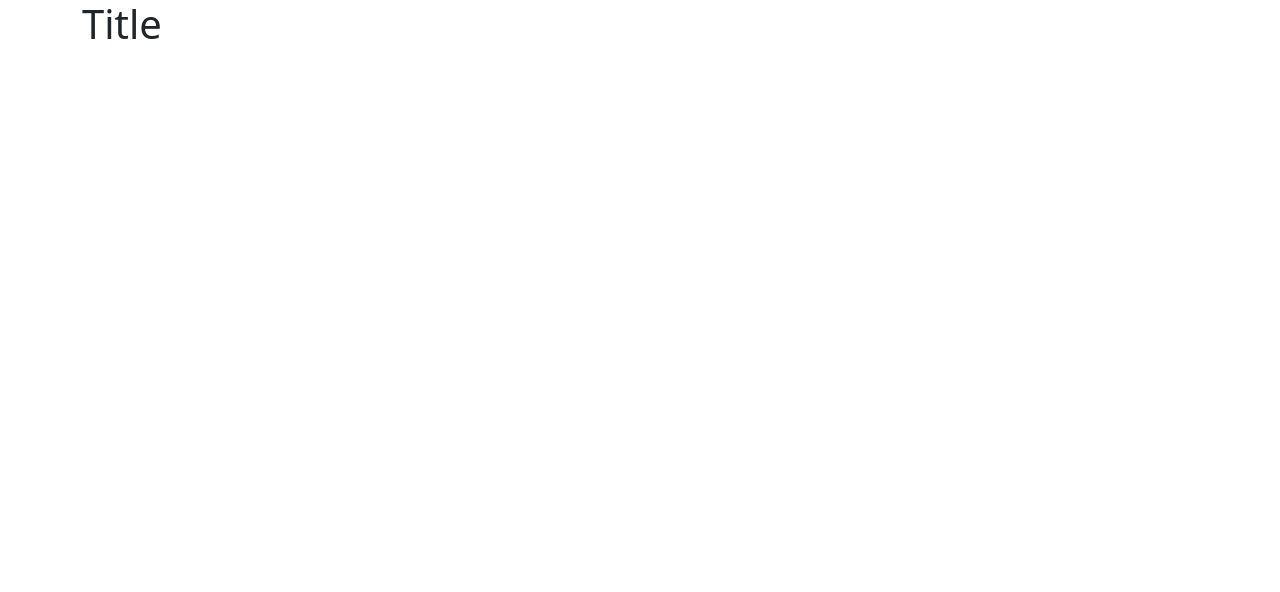
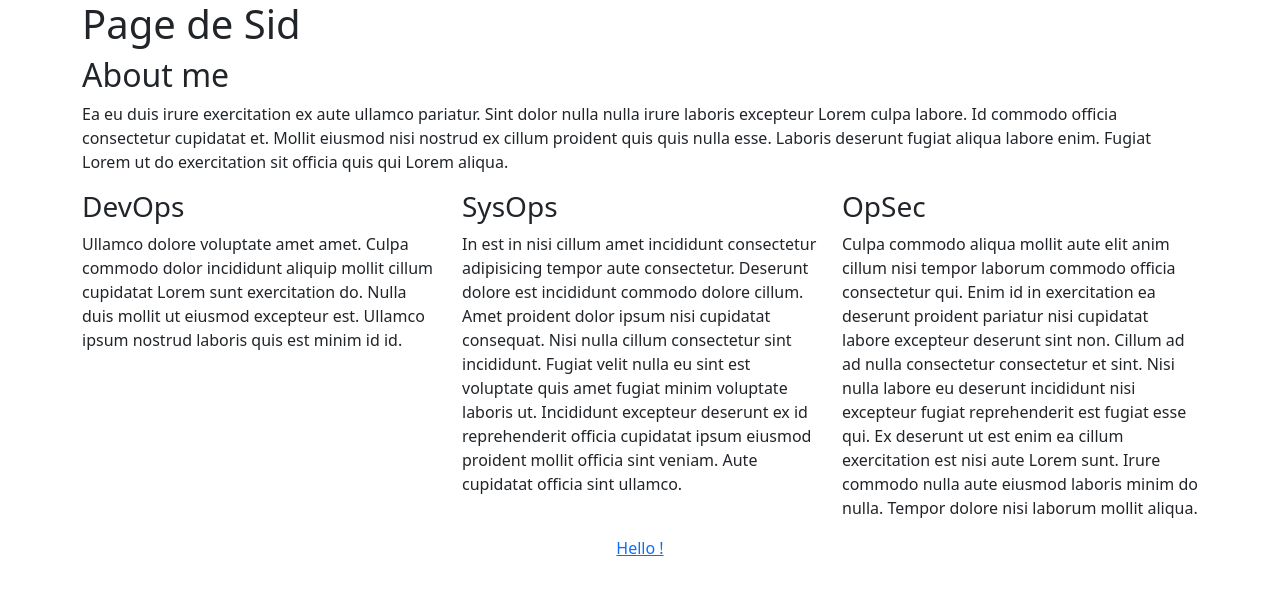
Before and after one commit to sidbxl/exo-250618-sid, a plain HTML site: page index.html in a window 1280 px wide. Drawn offline with nearby package versions, Linux system fonts and the light colour scheme.

Commit message:
Update Index.html

```diff
--- a/index.html
+++ b/index.html
@@ -12,9 +12,26 @@
   </head>
   <body>
     <div class="container">
-        <h1>Title</h1>
+        <h1>Page de Sid</h1>
+        <h2>About me</h2>
+        <p>Ea eu duis irure exercitation ex aute ullamco pariatur. Sint dolor nulla nulla irure laboris excepteur Lorem culpa labore. Id commodo officia consectetur cupidatat et. Mollit eiusmod nisi nostrud ex cillum proident quis quis nulla esse. Laboris deserunt fugiat aliqua labore enim. Fugiat Lorem ut do exercitation sit officia quis qui Lorem aliqua.
+        </p>
+        <div class="row">
+          <div class="col"><h3>DevOps</h3>
+          <p>
+            Ullamco dolore voluptate amet amet. Culpa commodo dolor incididunt aliquip mollit cillum cupidatat Lorem sunt exercitation do. Nulla duis mollit ut eiusmod excepteur est. Ullamco ipsum nostrud laboris quis est minim id id.
+          </p></div>
+          <div class="col"><h3>SysOps</h3>
+          <p>
+            In est in nisi cillum amet incididunt consectetur adipisicing tempor aute consectetur. Deserunt dolore est incididunt commodo dolore cillum. Amet proident dolor ipsum nisi cupidatat consequat. Nisi nulla cillum consectetur sint incididunt. Fugiat velit nulla eu sint est voluptate quis amet fugiat minim voluptate laboris ut. Incididunt excepteur deserunt ex id reprehenderit officia cupidatat ipsum eiusmod proident mollit officia sint veniam. Aute cupidatat officia sint ullamco.
+          </p></div>
+          <div class="col"><h3>OpSec</h3>
+          <p>
+            Culpa commodo aliqua mollit aute elit anim cillum nisi tempor laborum commodo officia consectetur qui. Enim id in exercitation ea deserunt proident pariatur nisi cupidatat labore excepteur deserunt sint non. Cillum ad ad nulla consectetur consectetur et sint. Nisi nulla labore eu deserunt incididunt nisi excepteur fugiat reprehenderit est fugiat esse qui. Ex deserunt ut est enim ea cillum exercitation est nisi aute Lorem sunt. Irure commodo nulla aute eiusmod laboris minim do nulla. Tempor dolore nisi laborum mollit aliqua.
+          </p></div>
+        </div>
     </div>
-
+    <footer><p class="text-center"><a href="helloworld.html">Hello !</a></p></footer>
     <link href="https://cdn.jsdelivr.net/npm/bootstrap@5.3.6/dist/css/bootstrap.min.css" rel="stylesheet" integrity="sha384-4Q6Gf2aSP4eDXB8Miphtr37CMZZQ5oXLH2yaXMJ2w8e2ZtHTl7GptT4jmndRuHDT" crossorigin="anonymous">
   </body>
 </html>
```
